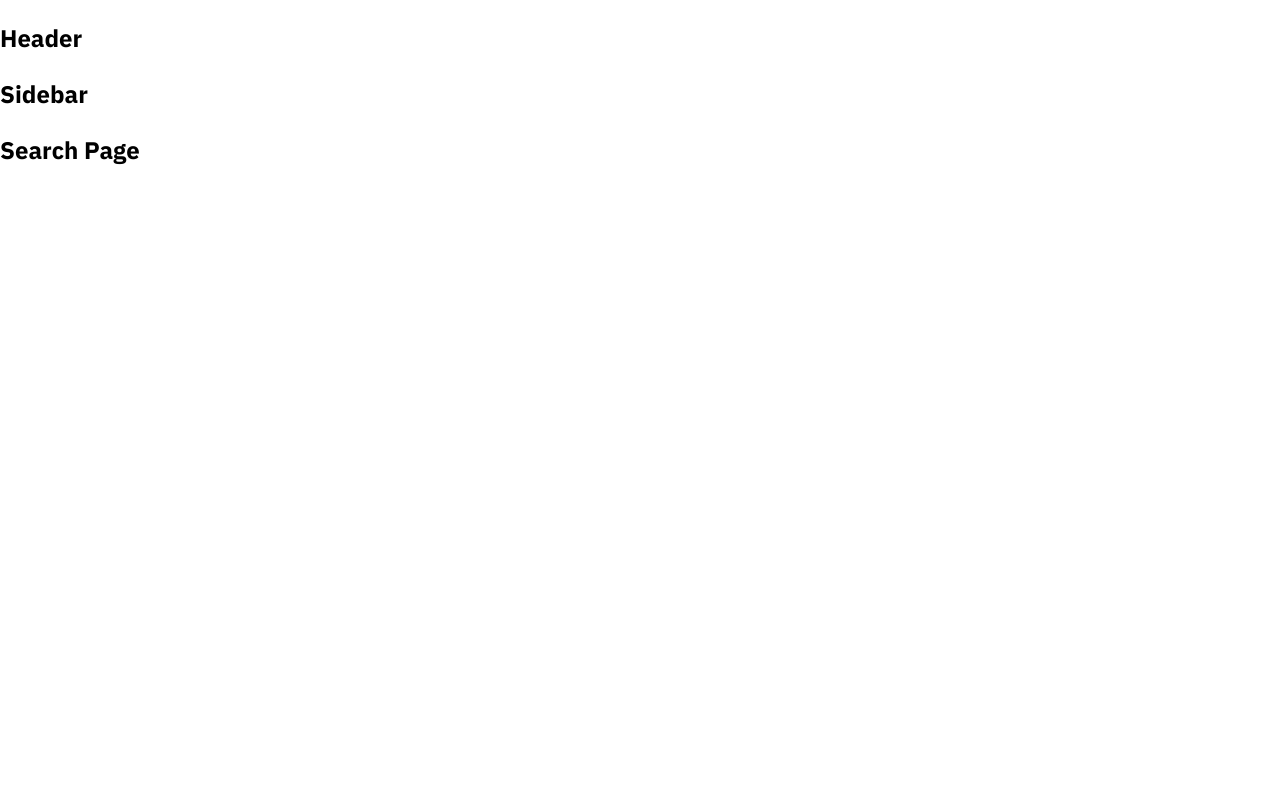
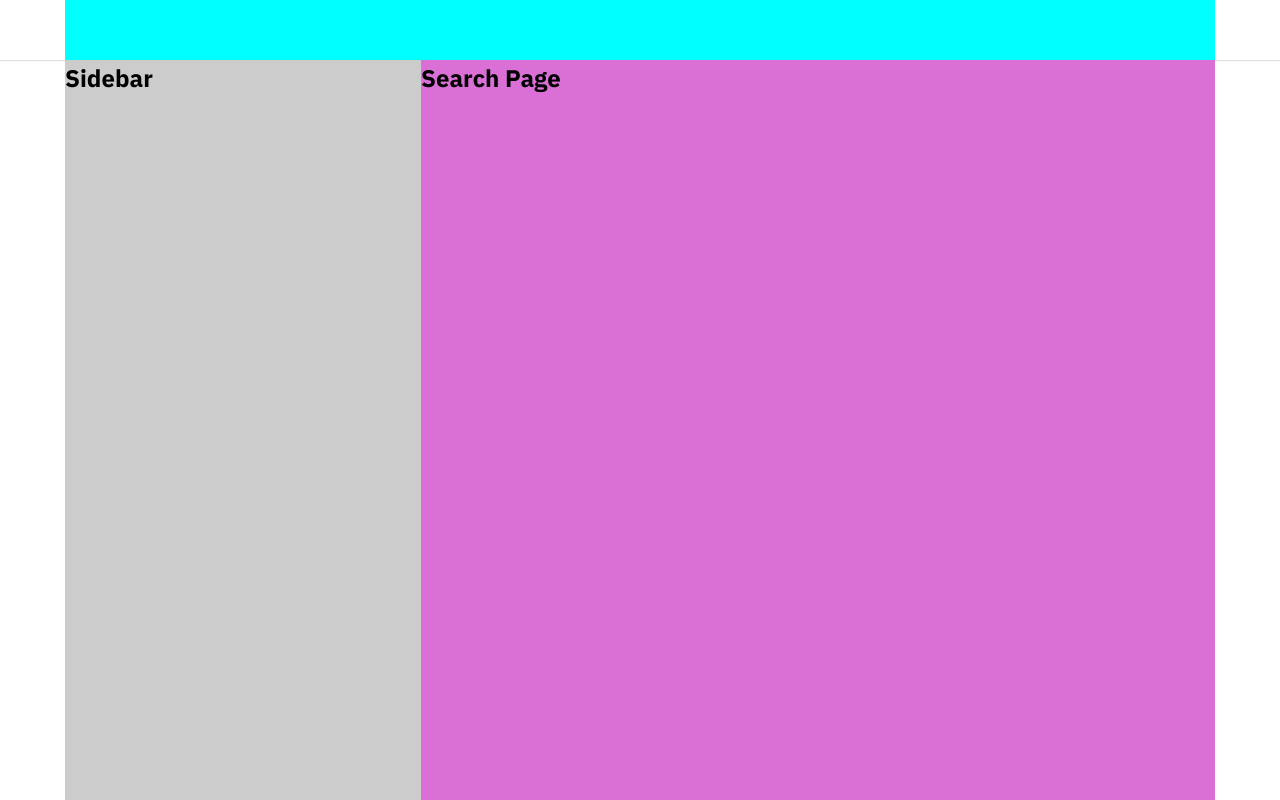
Before and after one commit to NgocTran95/tiktok-clone, a React (Create React App) app: page /search in a window 1280 px wide. Shown: the top 800 px of the page. Built offline with nearby package versions, Linux system fonts and the light colour scheme.

Commit message:
set Default Layout

```diff
--- a/package.json
+++ b/package.json
@@ -6,6 +6,7 @@
     "@testing-library/jest-dom": "^5.16.5",
     "@testing-library/react": "^13.4.0",
     "@testing-library/user-event": "^13.5.0",
+    "classnames": "^2.3.2",
     "normalize.css": "^8.0.1",
     "react": "^18.2.0",
     "react-dom": "^18.2.0",
--- a/src/components/GlobalStyles/GlobalStyles.scss
+++ b/src/components/GlobalStyles/GlobalStyles.scss
@@ -3,10 +3,16 @@
 
 :root {
     --primary-color: #fe2c55;
+
+    // Default Layout
+    --default-layout-header-height: 60px;
+    --default-layout-width: 1150px;
 }
 
 * {
     box-sizing: border-box;
+    margin: 0;
+    padding: 0;
 }
 
 html {
--- /dev/null
+++ b/src/components/Layouts/DefaultLayout/DefaultLayout.module.scss
@@ -0,0 +1,15 @@
+.wrapper {
+    display: flex;
+    flex-direction: column;
+    align-items: center;
+}
+
+.container {
+    width: var(--default-layout-width);
+    display: flex;
+}
+
+.content {
+    flex: 1;
+    background-color: orchid;
+}
--- /dev/null
+++ b/src/components/Layouts/DefaultLayout/Sidebar/Sidebar.module.scss
@@ -0,0 +1,5 @@
+.wrapper {
+    width: 356px;
+    min-height:  1000px;
+    background-color: #ccc;
+}
--- a/src/components/Layouts/DefaultLayout/Sidebar/index.js
+++ b/src/components/Layouts/DefaultLayout/Sidebar/index.js
@@ -1,6 +1,15 @@
+
+import classNames from "classnames/bind";
+import styles from './Sidebar.module.scss'
+
+const cx = classNames.bind(styles)
 
 function Sidebar() {
-    return ( <h2>Sidebar</h2> );
+    return (
+        <aside className={cx('wrapper')}>
+            <h2>Sidebar</h2>
+        </aside>
+    );
 }
 
 export default Sidebar;
--- a/src/components/Layouts/DefaultLayout/index.js
+++ b/src/components/Layouts/DefaultLayout/index.js
@@ -1,13 +1,18 @@
+import classNames from 'classnames/bind';
+
+import styles from './DefaultLayout.module.scss'
 import Header from '~/components/Layouts/components/Header';
 import Sidebar from './Sidebar';
 
+const cx = classNames.bind(styles)
+
 function DefaultLayout({ children }) {
     return (
-        <div>
+        <div className={cx('wrapper')}>
             <Header />
-            <div className="Container">
+            <div className={cx('container')}>
                 <Sidebar />
-                <div className="Content">{children}</div>
+                <div className={cx('content')}>{children}</div>
             </div>
         </div>
     );
--- a/src/components/Layouts/HeaderOnly/index.js
+++ b/src/components/Layouts/HeaderOnly/index.js
@@ -1,6 +1,6 @@
 import Header from '~/components/Layouts/components/Header';
 
-function DefaultLayout({ children }) {
+function HeaderOnly({ children }) {
     return (
         <div>
             <Header />
@@ -11,4 +11,4 @@
     );
 }
 
-export default DefaultLayout;
+export default HeaderOnly;
--- /dev/null
+++ b/src/components/Layouts/components/Header/Header.module.scss
@@ -0,0 +1,14 @@
+.wrapper {
+    width: 100%;
+    height: var(--default-layout-header-height);
+    background-color: #fff;
+    box-shadow: 0px 1px 1px rgb(0 0 0 / 12%);
+    display: flex;
+    justify-content: center;
+}
+
+.inner {
+    height: 100%;
+    width: var(--default-layout-width);
+    background-color: aqua;
+}
--- a/src/components/Layouts/components/Header/index.js
+++ b/src/components/Layouts/components/Header/index.js
@@ -1,6 +1,16 @@
 
+import classNames from "classnames/bind";
+import styles from './Header.module.scss'
+
+const cx = classNames.bind(styles)
 function Header() {
-    return ( <h2>Header</h2> );
+    return (
+        <header className={cx('wrapper')}>
+            <div className={cx('inner')}>
+
+            </div>
+        </header>
+    );
 }
 
 export default Header;
```
Also changed, not shown: 1 other file (tests, documents, lock files or other folders).
